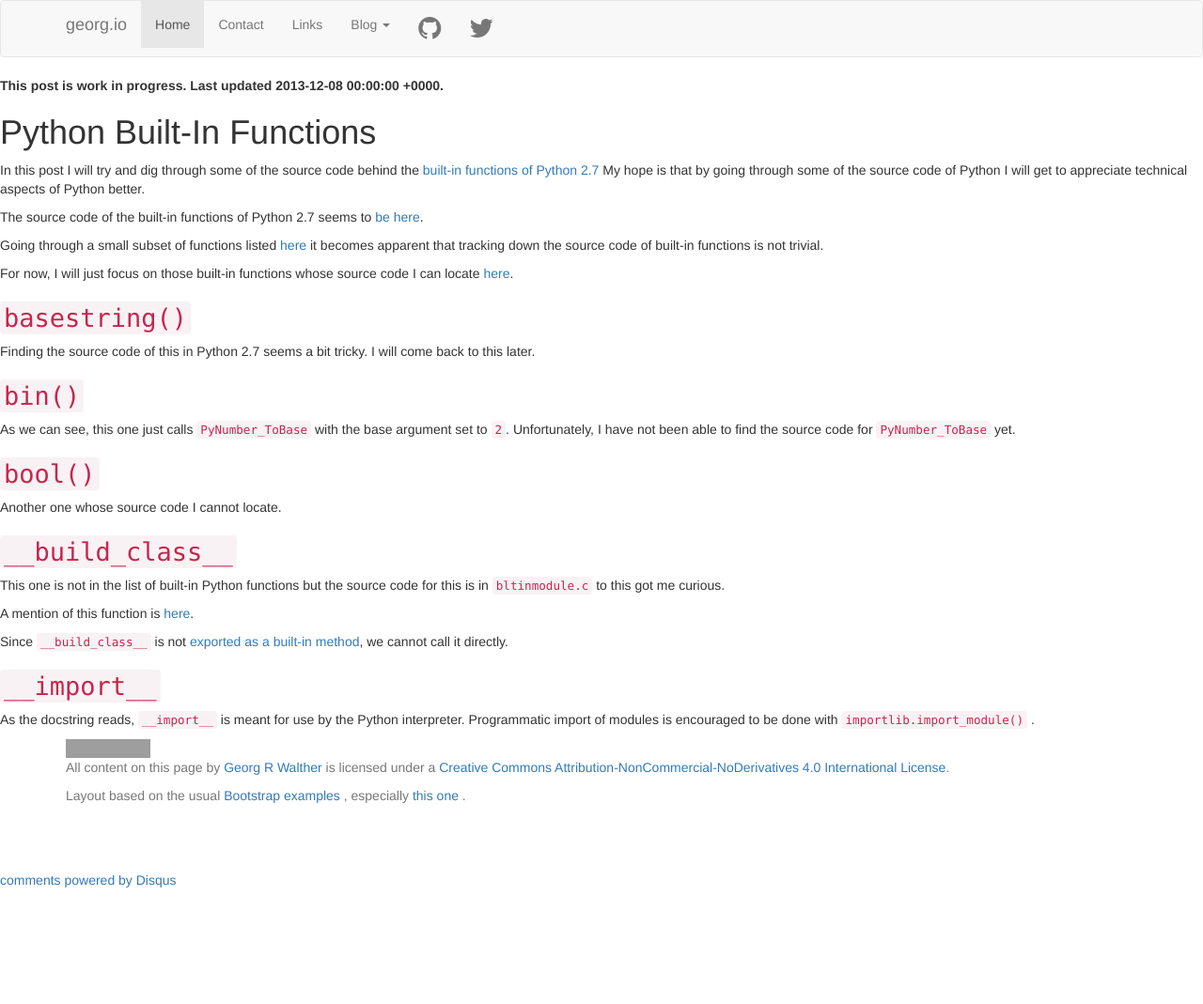
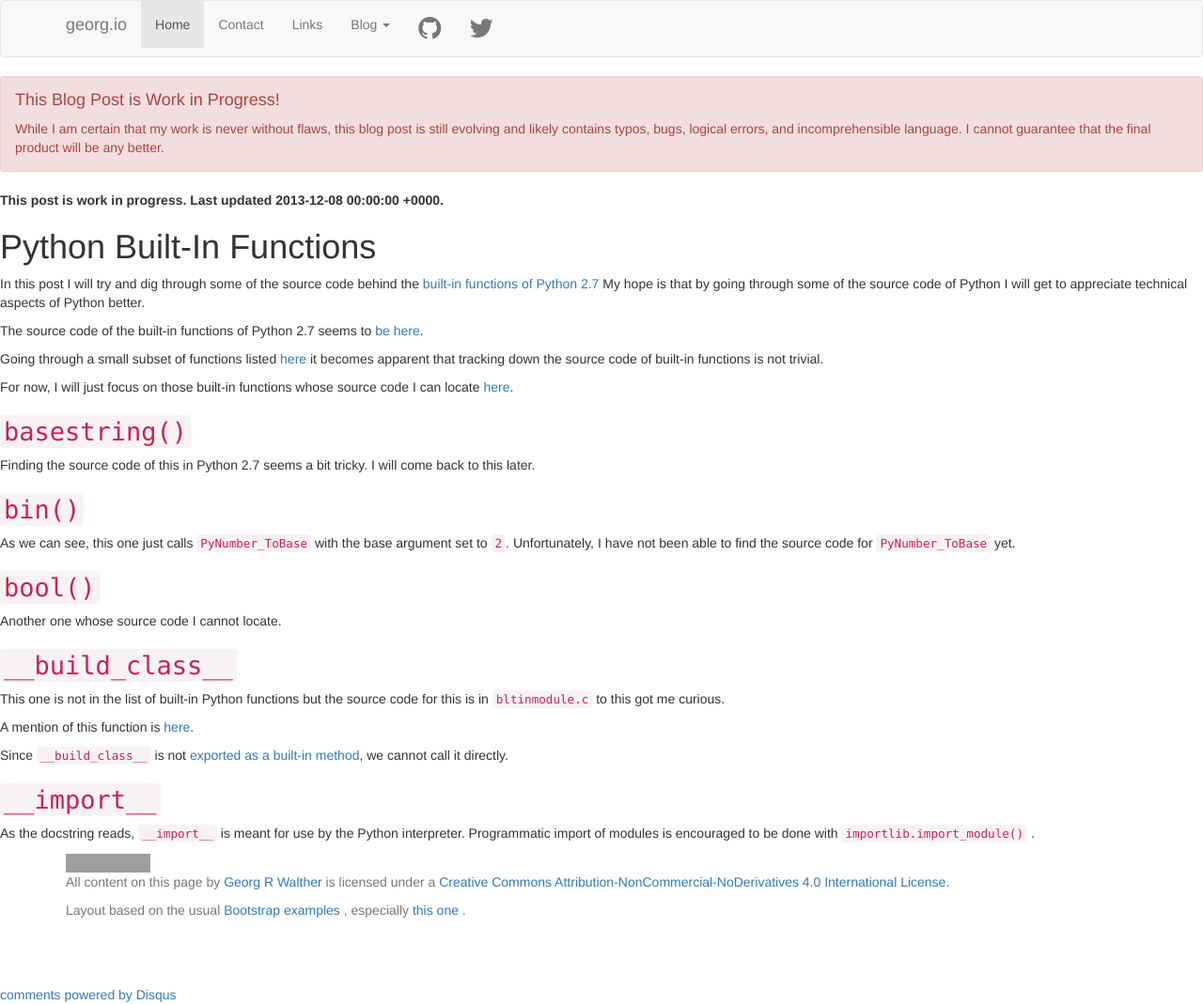
Before and after one commit to waltherg/backup.waltherg.github.io, a Jekyll site: the page built from _posts/2013-12-08-Python_Built_In_Functions.md, in a window 1280 px wide. Shown: the whole page at 94% size. Built offline with Jekyll 4.4.1, drawn with Linux system fonts in a browser that asks for light colours; nearby versions of some CDN libraries; comment, search, counter and statistics services are not loaded; before the commit the page ends 947 px from its top, so only the background shows below that; grey boxes are pictures that could not be loaded.

Commit message:
add warning for wip posts

```diff
--- a/_layouts/default.html
+++ b/_layouts/default.html
@@ -85,6 +85,17 @@
       <!-- top menu bar -->
       {% include header.html %}
 
+      <!-- warn if post is work in progress -->
+      {% if page.tags contains "wip" %}
+      <div class="alert alert-danger fade in">
+        <h4>This Blog Post is Work in Progress!</h4>
+        <p>While I am certain that my work is never without flaws, this
+          blog post is still evolving and likely contains
+          typos, bugs, logical errors, and incomprehensible language.
+          I cannot guarantee that the final product will be any better.</p>
+      </div>
+      {% endif %}
+
       <!-- content goes here -->
       {{ content }}
 
```
